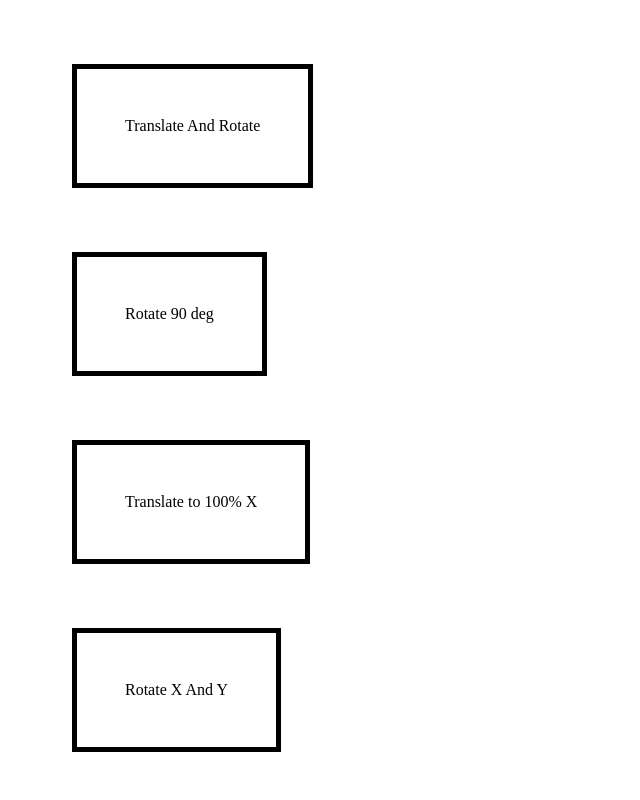
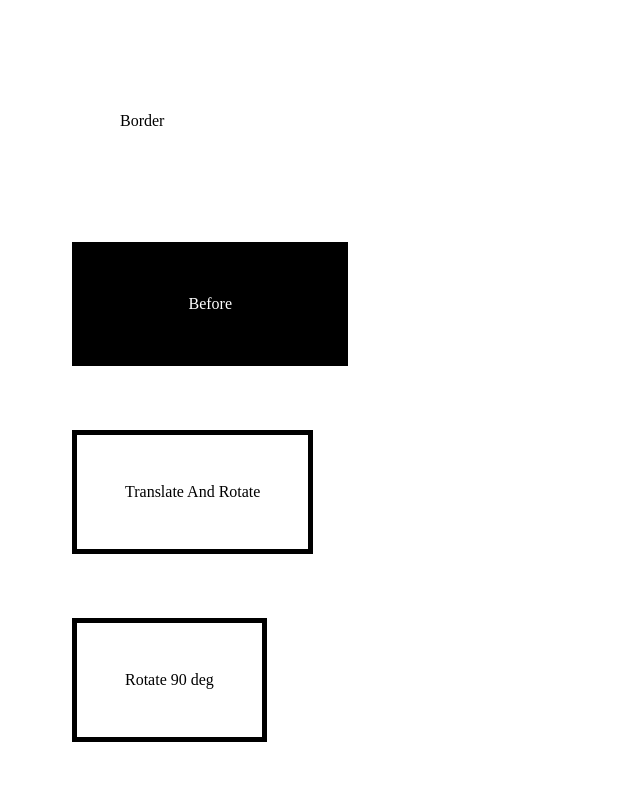
Before and after one commit to roee030/css-mastery, a plain HTML site: page index.html in a window 1280 px wide. Shown: the top 800 px of the page, without its empty margins (0-640 px from the left). Drawn offline with Linux system fonts and the light colour scheme.

Commit message:
more style and animation

```diff
--- a/index.html
+++ b/index.html
@@ -7,6 +7,8 @@
     <link rel="stylesheet" href="style.css" />
   </head>
   <body>
+    <a class="btn borderAfterAndBefore">Border</a>
+    <a class="btn TranslateAfterAndBefore">Translate After and Befroe</a>
     <a class="btn RotateAndTranslate">Translate And Rotate</a>
     <a class="hover-btn">Rotate 90 deg</a>
     <a class="btn translateX">Translate to 100% X</a>
--- a/style.css
+++ b/style.css
@@ -86,3 +86,73 @@
 .RotateAndTranslate:hover::before {
   transform: translateX(100%) rotate(45deg);
 }
+.TranslateAfterAndBefore::before {
+  content: "Before";
+  display: flex;
+  background-color: black;
+  align-items: center;
+  justify-content: center;
+  left: 0;
+  top: 0;
+  width: 100%;
+  height: 100%;
+  color: white;
+  position: absolute;
+  transition: all 0.4s;
+}
+
+.TranslateAfterAndBefore:after {
+  content: "After";
+  display: flex;
+  background-color: black;
+  align-items: center;
+  justify-content: center;
+  left: 0;
+  top: 0;
+  width: 100%;
+  height: 100%;
+  color: white;
+  position: absolute;
+  transition: all 0.4s;
+  transform: translate(-100%, 100%);
+}
+.TranslateAfterAndBefore:hover::before {
+  transform: translate(100%, -100%);
+}
+.TranslateAfterAndBefore:hover::after {
+  transform: translate(0, 0);
+}
+.borderAfterAndBefore {
+  border: 0;
+  transition: all 0.5s;
+}
+.borderAfterAndBefore::after {
+  top: 0;
+  content: "";
+  right: 0;
+  position: absolute;
+  width: 12px;
+  height: 12px;
+  border: 3px solid coral;
+  border-width: 2px 2px 0 0;
+  z-index: 1;
+  opacity: 0;
+  transition: opacity 0.2s;
+}
+.borderAfterAndBefore::before {
+  bottom: 0;
+  content: "";
+  left: 0;
+  position: absolute;
+  width: 12px;
+  height: 12px;
+  border: 3px solid coral;
+  border-width: 0 0 2px 2px;
+  z-index: 1;
+  opacity: 0;
+  transition: opacity 0.2s;
+}
+.borderAfterAndBefore:hover::after,
+.borderAfterAndBefore:hover::before {
+  opacity: 1;
+}
```
